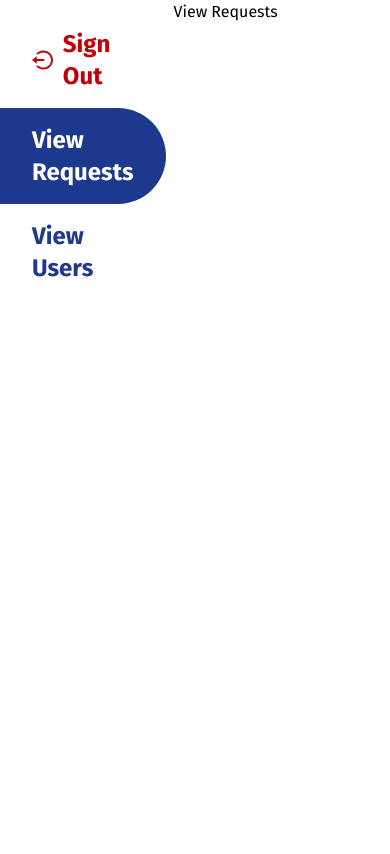
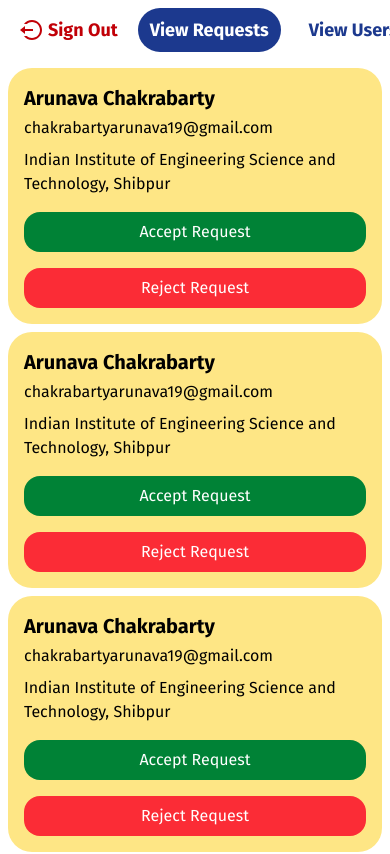
Before and after one commit to CapAru/Transportation-IITM, a Next.js app: page /admin in a window 390 px wide. Shown: the top 854 px of the page. Built offline with nearby package versions, Linux system fonts and the light colour scheme.

Commit message:
Admin Dashboard - Not added pop up

```diff
--- a/src/app/admin/page.js
+++ b/src/app/admin/page.js
@@ -14,32 +14,34 @@ export default function Admin() {
     };
 
     return (
-        <div className="flex items-center min-h-screen bg-gray-100 w-full">
-            <div className="flex flex-col items-start bg-white h-screen w-1/2 lg:w-1/3 pr-2 font-bold py-3">
-                <button className="bg-transparent text-red-700 text-left text-2xl py-4 px-8 rounded-r-full w-full cursor-pointer hover:bg-red-700 hover:text-white transition-colors flex items-center">
-                    <RiLogoutCircleLine className="inline-block mr-2 text-3xl" />
-                    <p>Sign Out</p>
+        <div className="flex flex-col md:flex-row items-center min-h-screen bg-gray-100 w-full">
+            <div className="flex flex-row md:flex-col items-center md:items-start bg-white w-full md:w-1/2 lg:w-1/3 md:h-screen p-2 md:pr-2 md:pl-0 font-bold overflow-x-auto md:overflow-x-visible">
+                <button className="bg-transparent text-red-700 text-left text-lg md:text-2xl py-2 md:py-4 px-3 md:px-8 rounded-full md:rounded-none md:rounded-r-full min-w-max md:w-full cursor-pointer hover:bg-red-700 hover:text-white transition-colors flex items-center">
+                    <RiLogoutCircleLine className="inline-block mr-1 md:mr-2 text-2xl md:text-3xl" />
+                    <p className="whitespace-nowrap">Sign Out</p>
                 </button>
                 <button
                     className={`${
                         view === "requests"
                             ? "bg-blue-900 text-white"
                             : "bg-transparent"
-                    } text-blue-900 text-left text-2xl py-4 px-8 rounded-r-full w-full cursor-pointer hover:bg-blue-900 hover:text-white transition-colors `}
+                    } text-blue-900 text-left text-lg md:text-2xl py-2 md:py-4 px-3 md:px-8 rounded-full md:rounded-none md:rounded-r-full min-w-max md:w-full cursor-pointer hover:bg-blue-900 hover:text-white transition-colors mx-2 md:mx-0 md:mt-2`}
                     onClick={handleView("requests")}
                 >
-                    View Requests
+                    <span className="whitespace-nowrap">View Requests</span>
                 </button>
                 <button
                     className={`${
-                        view === "users" ? "bg-blue-900 text-white" : "bg-transparent"
-                    } text-blue-900 text-left text-2xl py-4 px-8 rounded-r-full w-full cursor-pointer hover:bg-blue-900 hover:text-white transition-colors`}
+                        view === "users"
+                            ? "bg-blue-900 text-white"
+                            : "bg-transparent"
+                    } text-blue-900 text-left text-lg md:text-2xl py-2 md:py-4 px-3 md:px-8 rounded-full md:rounded-none md:rounded-r-full min-w-max md:w-full cursor-pointer hover:bg-blue-900 hover:text-white transition-colors mx-2 md:mx-0 md:mt-2`}
                     onClick={handleView("users")}
                 >
-                    View Users
+                    <span className="whitespace-nowrap">View Users</span>
                 </button>
             </div>
-            <div className="bg-white h-screen w-full">
+            <div className="bg-white w-full md:h-screen px-2 md:px-1 overflow-y-auto">
                 {view === "requests" ? <RequestView /> : <UserView />}
             </div>
         </div>
--- a/src/components/RequestView.jsx
+++ b/src/components/RequestView.jsx
@@ -1,7 +1,21 @@
+import RequestViewElement from "./RequestViewElement";
+
 export default function RequestView(){
     return (
-        <div>
-            View Requests
+        <div className="flex flex-col items-center w-full py-1 overflow-x-hidden">
+            <RequestViewElement />
+            <RequestViewElement />
+            <RequestViewElement />
+            <RequestViewElement />
+            <RequestViewElement />
+            <RequestViewElement />
+            <RequestViewElement />
+            <RequestViewElement />
+            <RequestViewElement />
+            <RequestViewElement />
+            <RequestViewElement />
+            <RequestViewElement />
+            <RequestViewElement />
         </div>
-    )
+    );
 }
--- a/src/components/RequestViewElement.jsx
+++ b/src/components/RequestViewElement.jsx
@@ -0,0 +1,55 @@
+import React from "react";
+
+const RequestViewElement = (props) => {
+    const popUp = (
+        <div className="fixed inset-0 flex items-center justify-center bg-black bg-opacity-50">
+            <div className="bg-white p-4 rounded-lg shadow-lg">
+                <h2 className="text-xl font-bold mb-4">Request Details</h2>
+                <p>Details about the request...</p>
+                <button
+                    onClick={() => setPopUp(false)}
+                    className="mt-4 bg-blue-500 text-white py-2 px-4 rounded"
+                >
+                    Close
+                </button>
+            </div>
+        </div>
+    )
+    function handleAccept() {
+        // Handle the accept request logic here
+
+        alert("Request accepted");
+    }
+    function handleReject() {
+        // Handle the reject request logic here
+        alert("Request rejected");
+    }
+    return (
+        <div className="flex flex-col sm:flex-row justify-between items-center w-full py-4 px-4 sm:px-8 m-1 bg-amber-200 rounded-3xl hover:bg-amber-300 transition-all duration-300 hover:shadow-lg transform hover:-translate-y-1">
+            <div className="flex flex-col w-full sm:flex-grow sm:mr-8 mb-4 sm:mb-0">
+                <div className="flex flex-col sm:flex-row sm:justify-between sm:items-center">
+                    <h2 className="text-xl font-bold transition-colors duration-300">
+                        Arunava Chakrabarty
+                    </h2>
+                    <p className="text-md mt-1 sm:mt-0 hover:text-blue-700 transition-colors cursor-pointer">
+                        chakrabartyarunava19@gmail.com
+                    </p>
+                </div>
+                <p className="text-md mt-2">
+                    Indian Institute of Engineering Science and Technology,
+                    Shibpur
+                </p>
+            </div>
+            <div className="flex flex-col sm:flex-row items-center gap-2 whitespace-nowrap w-full sm:w-auto">
+                <button onClick={handleAccept} className="bg-green-700 py-2 px-4 sm:py-3 sm:px-6 rounded-2xl text-white text-md w-full sm:w-auto hover:bg-green-600 transition-all duration-300 transform hover:scale-105 hover:shadow-md active:outline-none active:ring-2 active:ring-green-500 cursor-pointer">
+                    Accept Request
+                </button>
+                <button onClick={handleReject} className="bg-red-500 py-2 px-4 sm:py-3 sm:px-6 rounded-2xl text-white text-md w-full sm:w-auto mt-2 sm:mt-0 hover:bg-red-600 transition-all duration-300 transform hover:scale-105 hover:shadow-md active:outline-none active:ring-2 active:ring-red-400 cursor-pointer">
+                    Reject Request
+                </button>
+            </div>
+        </div>
+    );
+};
+
+export default RequestViewElement;
--- a/src/components/UserView.jsx
+++ b/src/components/UserView.jsx
@@ -1,7 +1,7 @@
 import UserViewElement from "./UserViewElement";
 export default function UserView() {
     return (
-        <div className="flex flex-col items-center w-full py-1 overflow-y-auto overflow-x-hidden h-screen">
+        <div className="flex flex-col items-center w-full py-1 overflow-x-hidden">
             <UserViewElement />
             <UserViewElement />
             <UserViewElement />
--- a/src/components/UserViewElement.jsx
+++ b/src/components/UserViewElement.jsx
@@ -2,26 +2,32 @@ import React from "react";
 
 const UserViewElement = (props) => {
     return (
-        <div className="flex justify-between items-center w-full py-4 px-8 m-1 bg-amber-200 rounded-3xl">
-            <div className="flex flex-col flex-grow mr-4">
-                <div className="flex justify-between items-center">
-                    <h2 className="text-xl font-bold">Arunava Chakrabarty</h2>
-                    <p className="text-md">chakrabartyarunava19@gmail.com</p>
+        <div className="flex flex-col sm:flex-row justify-between items-center w-full py-4 px-4 sm:px-8 m-1 bg-amber-200 rounded-3xl hover:bg-amber-300 transition-all duration-300 hover:shadow-lg transform hover:-translate-y-1">
+            <div className="flex flex-col w-full sm:flex-grow sm:mr-4 mb-4 sm:mb-0">
+                <div className="flex flex-col sm:flex-row sm:justify-between sm:items-center">
+                    <h2 className="text-xl font-bold transition-colors duration-300">
+                        Arunava Chakrabarty
+                    </h2>
+                    <p className="text-md mt-1 sm:mt-0 hover:text-blue-700 transition-colors cursor-pointer">
+                        chakrabartyarunava19@gmail.com
+                    </p>
                 </div>
-                <p className="text-md">
+                <p className="text-md mt-2">
                     Indian Institute of Engineering Science and Technology,
                     Shibpur
                 </p>
             </div>
-            <div className="flex items-center gap-2 whitespace-nowrap">
-                <div className="flex flex-col items-center mx-5">
+            <div className="flex flex-col sm:flex-row items-center gap-2 whitespace-nowrap w-full sm:w-auto">
+                <div className="flex flex-col items-center my-2 sm:my-0 sm:mx-5 w-full sm:w-auto bg-amber-100 px-3 py-1 rounded-lg">
                     <p>Validity</p>
-                    <span className="text-blue-900 font-bold ">12/12/2023</span>
+                    <span className="text-blue-900 font-medium">
+                        18/07/2025
+                    </span>
                 </div>
-                <button className="bg-blue-900 py-3 px-6 rounded-2xl text-white text-md font-bold">
+                <button className="bg-blue-900 py-2 px-4 sm:py-3 sm:px-6 rounded-2xl text-white text-md w-full sm:w-auto hover:bg-blue-700 transition-all duration-300 transform hover:scale-105 hover:shadow-md active:outline-none active:ring-2 active:ring-blue-500 cursor-pointer">
                     Extend Validity
                 </button>
-                <button className="bg-red-500 py-3 px-6 rounded-2xl text-white text-md font-bold">
+                <button className="bg-red-500 py-2 px-4 sm:py-3 sm:px-6 rounded-2xl text-white text-md w-full sm:w-auto mt-2 sm:mt-0 hover:bg-red-600 transition-all duration-300 transform hover:scale-105 hover:shadow-md active:outline-none active:ring-2 active:ring-red-400 cursor-pointer">
                     Remove User
                 </button>
             </div>
```
